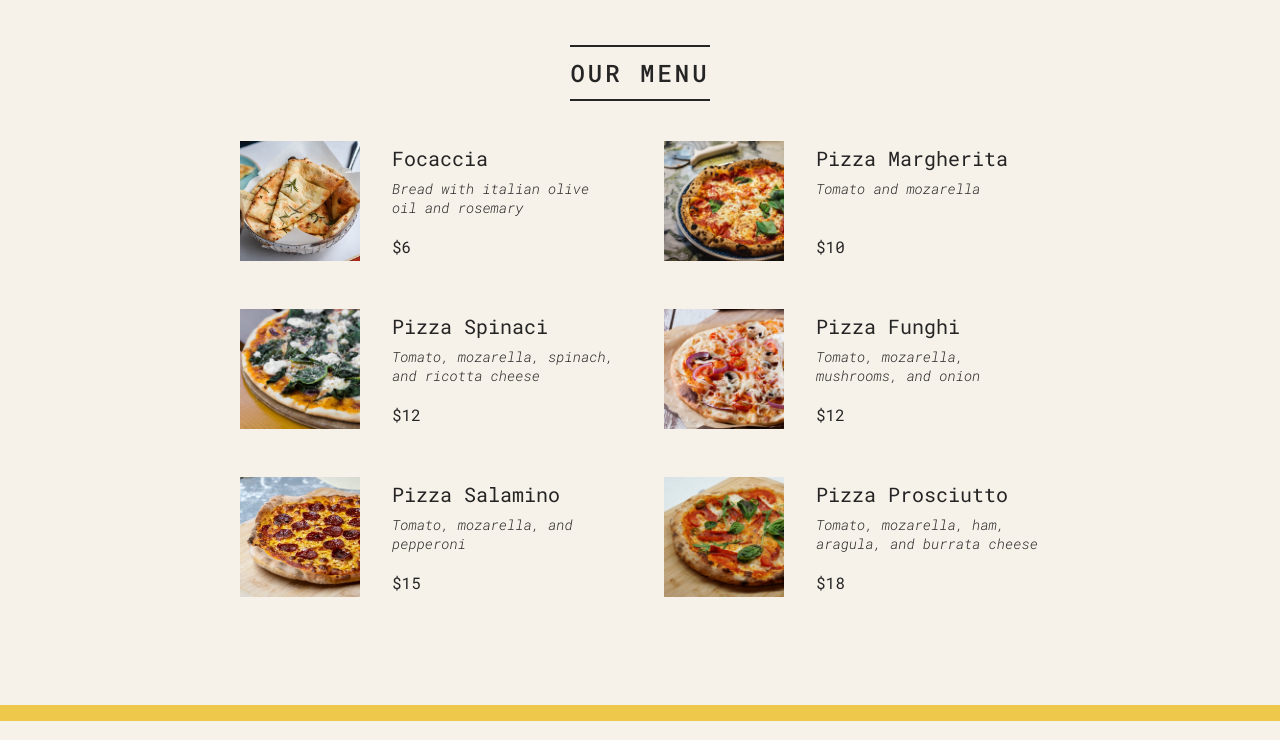
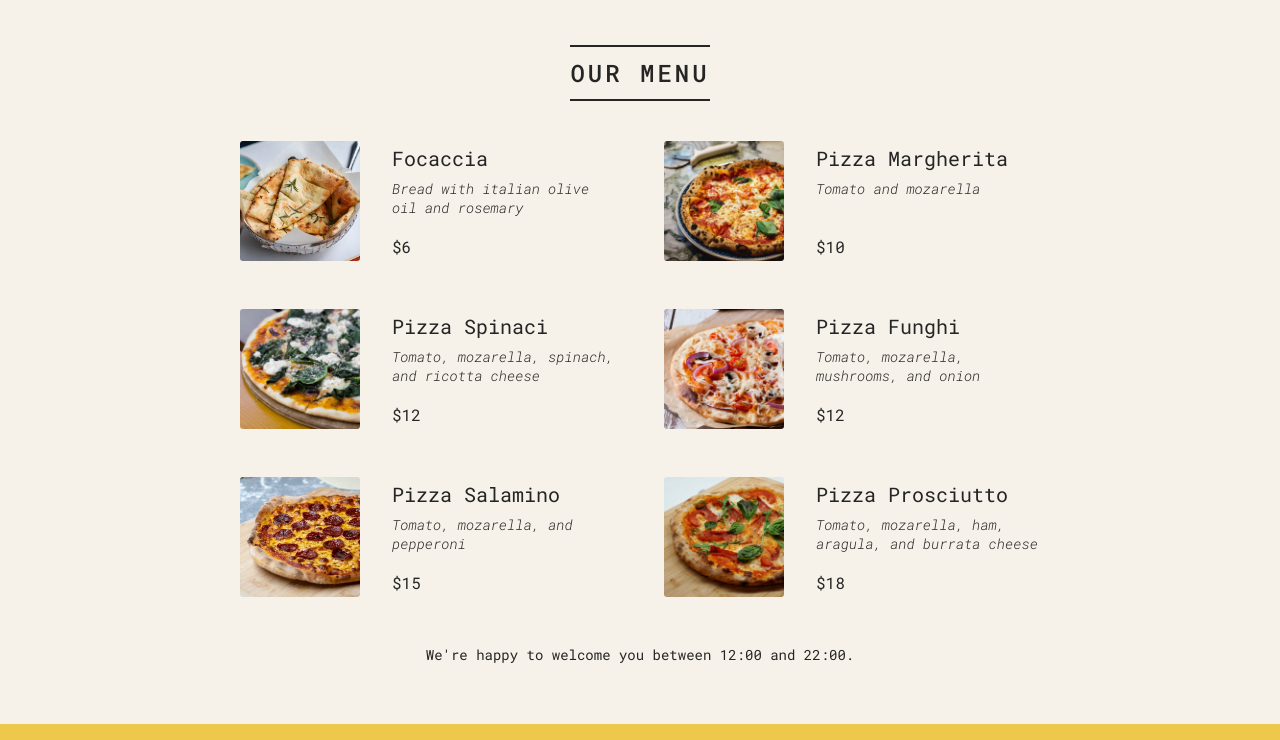
Before and after one commit to HectorKayman/react-pizza-menu, a React app: page / in a window 1280 px wide. Shown: the part 103-843 px from the top of the page. Built offline with nearby package versions, Linux system fonts and the light colour scheme.

Commit message:
Add conditional rendering with ternary operator

```diff
--- a/src/index.css
+++ b/src/index.css
@@ -114,6 +114,7 @@ body {
   width: 12rem;
   aspect-ratio: 1;
   align-self: start;
+  border-radius: 0.3rem;
 }
 
 .pizza div {
--- a/src/index.js
+++ b/src/index.js
@@ -73,12 +73,14 @@ function Menu() {
     <main className="menu">
       <h2>Our menu</h2>
 
-      {numPizzas > 0 && (
+      {numPizzas > 0 ? (
         <ul className="pizzas">
           {pizzas.map((pizza) => (
             <Pizza pizzaObject={pizza} key={pizza.name} />
           ))}
         </ul>
+      ) : (
+        <p>We're still working on our menu, please come back later.</p>
       )}
     </main>
   );
@@ -108,11 +110,15 @@ function Footer() {
 
   return (
     <footer className="footer">
-      {isOpen && (
+      {isOpen ? (
         <div className="order">
           <p>We're open until {openHour}:00. Come visit us or order online.</p>
           <button className="btn">Order</button>
         </div>
+      ) : (
+        <p>
+          We're happy to welcome you between {openHour}:00 and {closeHour}:00.
+        </p>
       )}
     </footer>
   );
```
